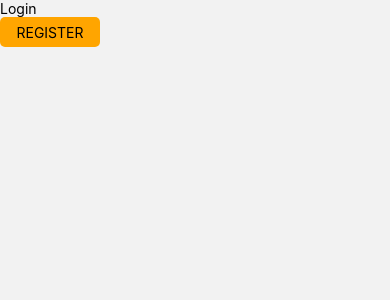
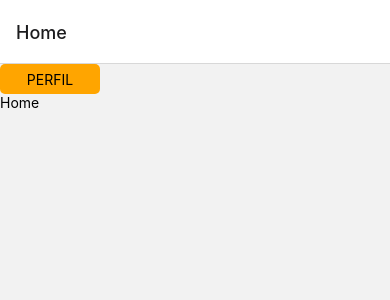
Before and after one commit to No-Country/C9-G38-FT-ReactNative, a React Native app in the folder front/: screen / in a window 390 px wide. Shown: the top 300 px of the page. Built offline with nearby package versions, Linux system fonts and the light colour scheme.

Commit message:
feat: upload routes with  examples

```diff
--- a/front/MainStack.jsx
+++ b/front/MainStack.jsx
@@ -1,14 +1,16 @@
 import { createStackNavigator } from '@react-navigation/stack';
-import Home from './src/views/Home.jsx';
+
+import Home from './src/views/Home';
 import Login from './src/views/Login';
 import Profile from './src/views/Profile';
-import Register from './src/views/Register.js';
+import Register from './src/views/Register';
 
 const Stack = createStackNavigator();
 
 export function Navigation() {
   return (
-    <Stack.Navigator initialRouteName='Login'>
+    <Stack.Navigator initialRouteName='Home'>
+
       <Stack.Screen options={{headerShown: false}} name="Login" component={Login} />
       <Stack.Screen name="Register" component={Register} />
       <Stack.Screen name="Home" component={Home} />
--- a/front/src/views/Home.js
+++ b/front/src/views/Home.js
@@ -1,9 +1,34 @@
-function Home() {
-  return (
-    <View>
-      <Text>Hi</Text>
+import React from "react";
+import { StyleSheet, Text, TouchableOpacity, View } from "react-native";
+
+const Home = ({navigation, route}) => {
+
+
+
+
+
+
+    return (
+    <View style={styles.container}>
+      <TouchableOpacity style={styles.button} onPress={()=>navigation.navigate("Profile", { someText: "PROFILE (DESDE HOME)"}) }>
+        <Text>PERFIL</Text>
+      </TouchableOpacity>
+      <Text>Home</Text>
+
     </View>
   );
-}
+};
 
 export default Home;
+
+const styles = StyleSheet.create({
+  container: { flex: 1 },
+  button: {
+    backgroundColor: "orange",
+    height: 30,
+    width: 100,
+    borderRadius: 5,
+    alignItems: "center",
+    justifyContent: "center",
+  },
+});
--- a/front/src/views/Home.jsx
+++ /dev/null
@@ -1,34 +0,0 @@
-import React from "react";
-import { StyleSheet, Text, TouchableOpacity, View } from "react-native";
-
-const Home = (props) => {
-
-    const {navigation, ...others} = props;
-
-    const handleRedirect = () => {
-        navigation.navigate("Profile")
-    }
-
-    return (
-    <View style={styles.container}>
-      <TouchableOpacity style={styles.button} onPress={handleRedirect}>
-        <Text>PERFIL</Text>
-      </TouchableOpacity>
-      <Text>Home</Text>
-    </View>
-  );
-};
-
-export default Home;
-
-const styles = StyleSheet.create({
-  container: { flex: 1 },
-  button: {
-    backgroundColor: "orange",
-    height: 30,
-    width: 100,
-    borderRadius: 5,
-    alignItems: "center",
-    justifyContent: "center",
-  },
-});
--- a/front/src/views/Profile.js
+++ b/front/src/views/Profile.js
@@ -1,12 +1,41 @@
 import React from "react";
-import { StyleSheet, Text, View } from "react-native";
+import { StyleSheet, Text, View, TouchableOpacity } from "react-native";
 
-function Profile() {
-    return (
-      <View>
-        <Text>Hi desde Profile</Text>
-      </View>
-    );
-  }
 
-  export default Profile;
+const Profile = ({navigation, route}) => {
+
+  const {someText} = route.params
+
+  return (
+    <View>
+      <Text>{JSON.stringify(someText)}</Text>
+
+      <TouchableOpacity onPress={
+        ()=> navigation.goBack()}>
+        <Text>VOLVER</Text>
+      </TouchableOpacity>
+
+
+      <TouchableOpacity onPress={
+        ()=> navigation.navigate("Profile",{...route.params})}>
+        <Text>PROFILE(con .navigate)</Text>
+      </TouchableOpacity>
+
+
+
+
+
+      <TouchableOpacity onPress={()=> navigation.push("Profile",{...route.params})}>
+        <Text>PROFILE(con .push)</Text>
+      </TouchableOpacity>
+
+      <TouchableOpacity onPress={()=> navigation.navigate("Home")}>
+        <Text>IR HOME</Text>
+      </TouchableOpacity>
+
+
+    </View>
+  );
+};
+
+export default Profile;
```
